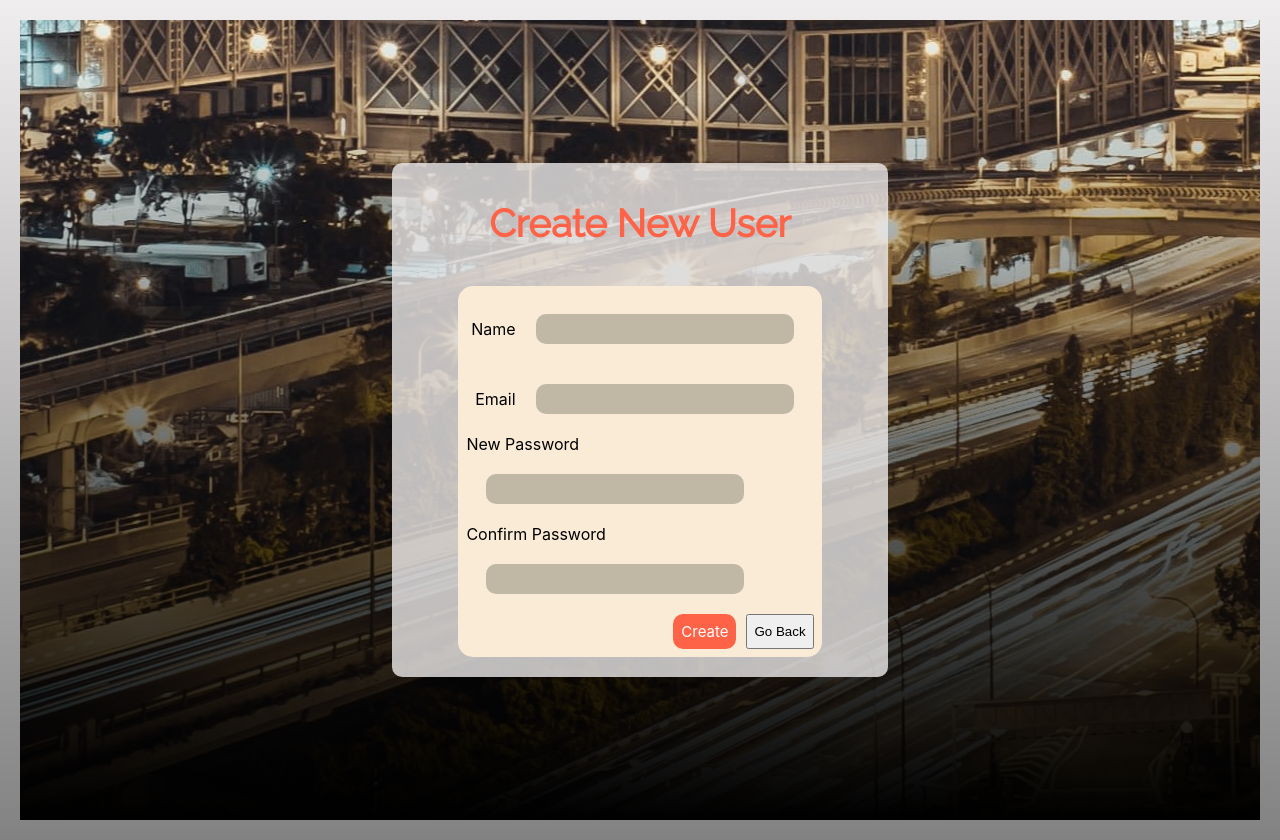
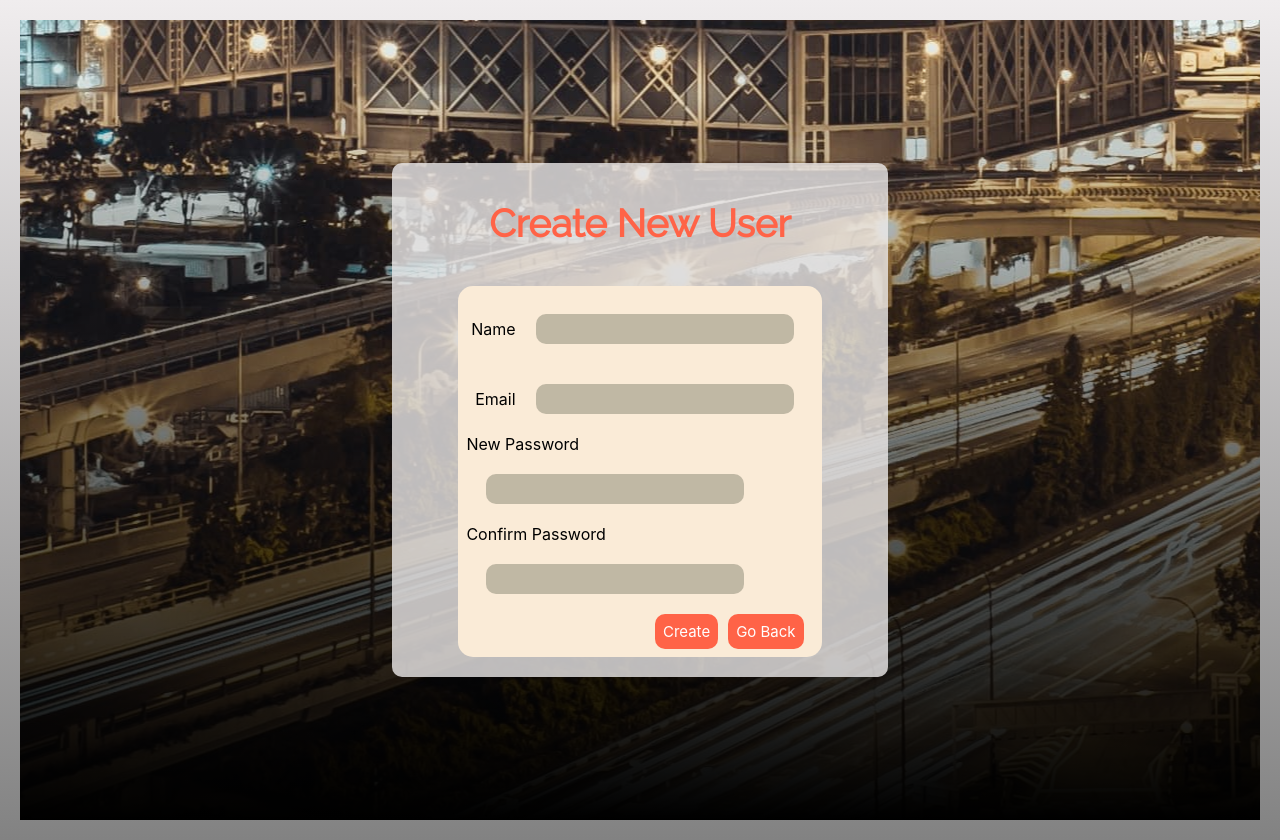
Before and after one commit to MaJaWh/ChargeUp, a React (Create React App) app: page /signUp in a window 1280 px wide. Built offline with nearby package versions, Linux system fonts and the light colour scheme.

Commit message:
added goback button to create new user adn linked to landing page

```diff
--- a/src/components/userAccounts/signUp.jsx
+++ b/src/components/userAccounts/signUp.jsx
@@ -1,4 +1,5 @@
 import React, { useState } from 'react';
+import { Link } from 'react-router-dom';
 import '../../styles/signUp.css'
 
 function CreateAccount() {
@@ -88,7 +89,7 @@
                                         className="btn btn-primary"
                                     />
                                 </div>
-                            <button className="btn-back">Go Back</button>
+                            <Link to="/landingPage" className="btn">Go Back</Link>
                         </div>
                     </form>
                 </div>
```
Lines whose indentation alone changed are shown as unchanged.
